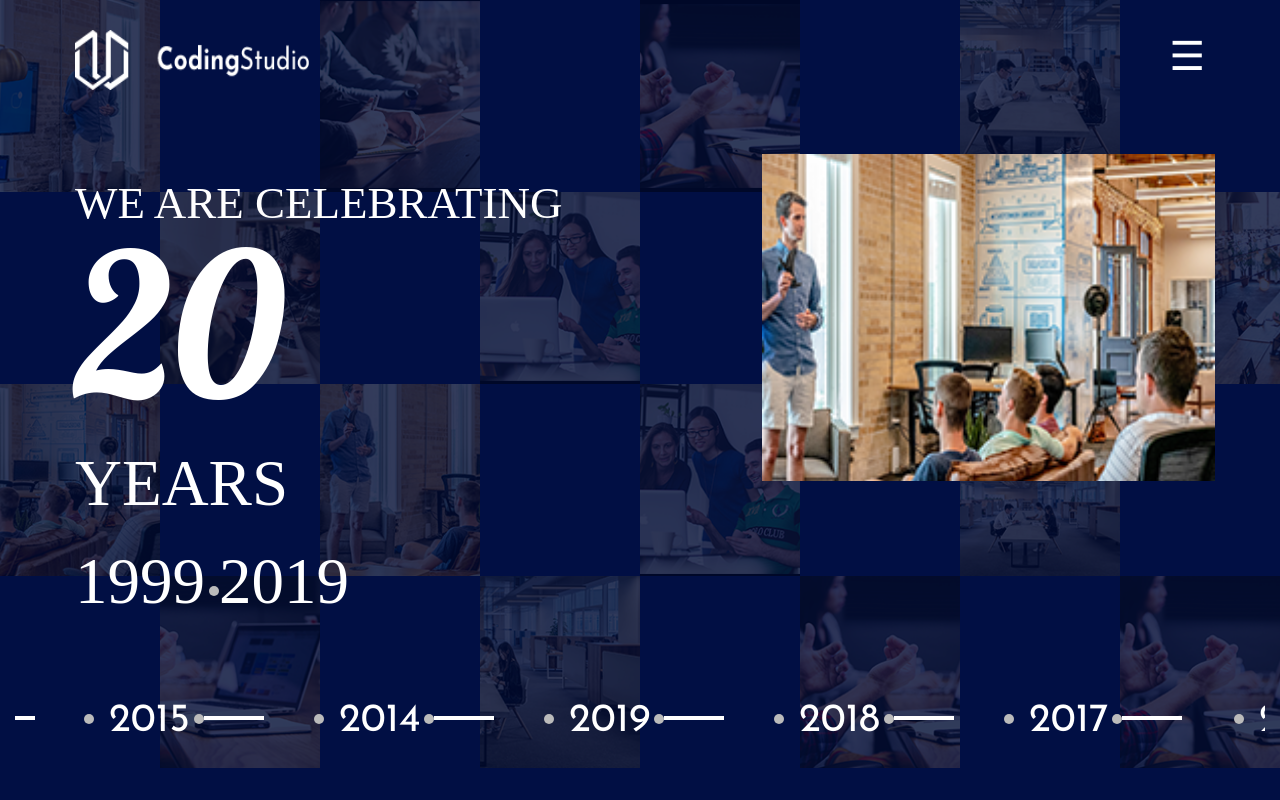
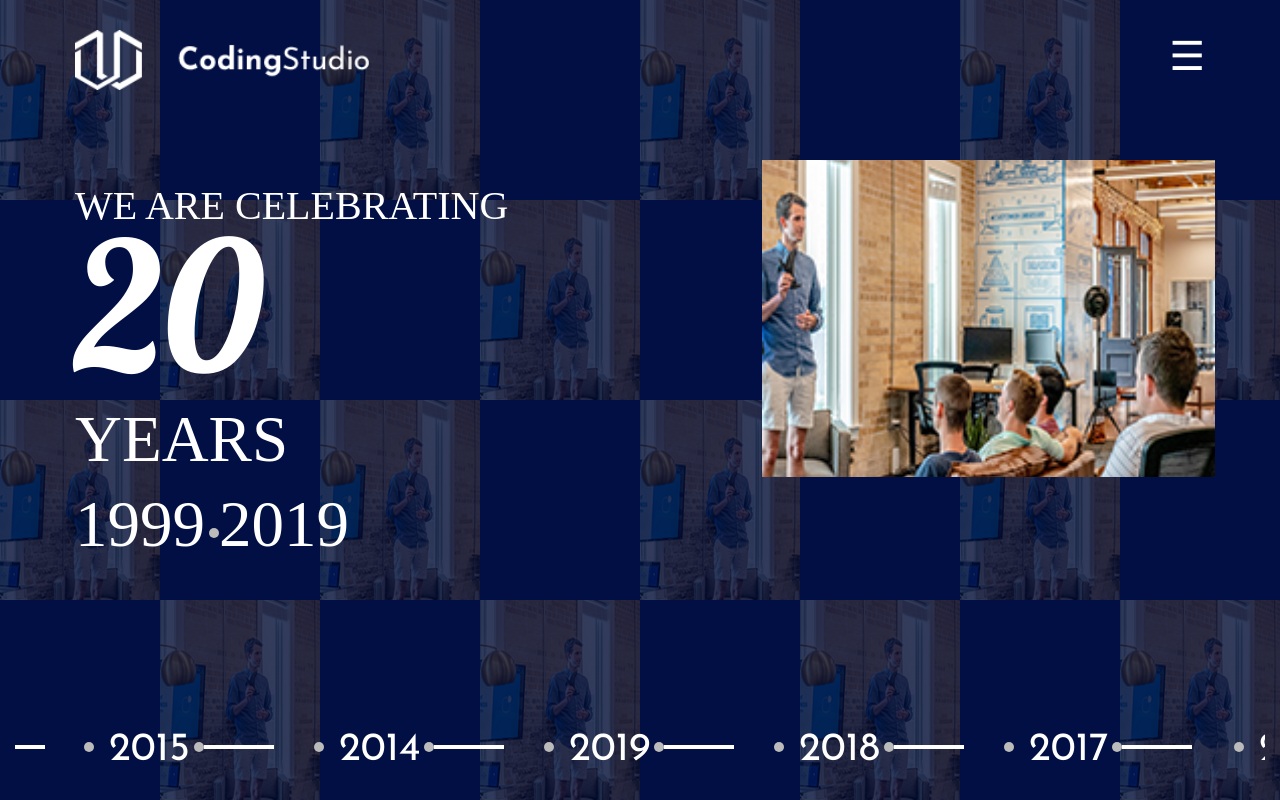
Before and after one commit to gangesh98/coding-studio, a plain HTML site: page index.html in a window 1280 px wide. Drawn offline with nearby package versions, Linux system fonts and the light colour scheme.

Commit message:
25th modi

```diff
--- a/index.html
+++ b/index.html
@@ -24,27 +24,20 @@
  <section class="inner-img">
 
   <div class="row header-back-img small-up-4 medium-up-8 large-up-8">
-    <div id="header-rw1-position-1" class="columns header-back-width ">
-      <img src="images/Layer 22.png">
-    </div>
+
+          <img id="header-rw1-position-1" class="columns header-back-width "src="images/Layer 22.png">
+
 
          <div id="header-rw1-position-2" class="columns header-back-width"></div>
 
-    <div id="header-rw1-position-3" class="columns header-back-width">
-      <img src="images/Layer 26.png">
-    </div>
-
+       <img id="header-rw1-position-1" class="columns header-back-width "src="images/Layer 22.png">
         <div id="header-rw1-position-4" class="columns header-back-width"></div>
 
-    <div id="header-rw1-position-5" class="columns header-back-width">
-      <img src="images/Layer 30.png">
-    </div>
+        <img id="header-rw1-position-1" class="columns header-back-width "src="images/Layer 22.png">
 
         <div id="header-rw1-position-6" class="columns header-back-width"></div>
 
-    <div id="header-rw1-position-7" class="columns header-back-width">
-      <img src="images/Layer 33.png">
-    </div>
+        <img id="header-rw1-position-1" class="columns header-back-width "src="images/Layer 22.png">
         <div id="header-rw1-position-8" class="columns header-back-width"></div>
   </div>
 
@@ -53,96 +46,68 @@
 
         </div>
 
-    <div id="header-rw2-position-2" class="columns header-back-width">
-      <img src="images/Layer 24.png">
-    </div>
-
+        <img id="header-rw1-position-1" class="columns header-back-width "src="images/Layer 22.png">
         <div id="header-rw2-position-3" class="columns header-back-width">
 
         </div>
-
-    <div id="header-rw2-position-4" class="columns header-back-width">
-     <img src="images/Layer 28.png">
-   </div>
+        <img id="header-rw1-position-1" class="columns header-back-width "src="images/Layer 22.png">
 
        <div id="header-rw2-position-5" class="columns header-back-width">
 
        </div>
 
-   <div id="header-rw2-position-6"class="columns header-back-width">
-    <img src="images/Layer 32.png">
-  </div>
+       <img id="header-rw1-position-1" class="columns header-back-width "src="images/Layer 22.png">
 
       <div id="header-rw2-position-7" class="columns header-back-width">
 
       </div>
-  <div id="header-rw2-position-8" class="columns header-back-width">
-    <img src="images/Layer 32.png">
-  </div>
+      <img id="header-rw1-position-1" class="columns header-back-width "src="images/Layer 22.png">
 
 
 </div>
 
 <div class="row header-back-img small-up-4 medium-up-8 large-up-8">
-  <div id="header-rw3-position-1" class="columns header-back-width">
-   <img src="images/Layer 23.png">
+
+          <img id="header-rw1-position-1" class="columns header-back-width "src="images/Layer 22.png">
+
+
+         <div id="header-rw1-position-2" class="columns header-back-width"></div>
+
+       <img id="header-rw1-position-1" class="columns header-back-width "src="images/Layer 22.png">
+        <div id="header-rw1-position-4" class="columns header-back-width"></div>
+
+        <img id="header-rw1-position-1" class="columns header-back-width "src="images/Layer 22.png">
+
+        <div id="header-rw1-position-6" class="columns header-back-width"></div>
+
+        <img id="header-rw1-position-1" class="columns header-back-width "src="images/Layer 22.png">
+        <div id="header-rw1-position-8" class="columns header-back-width"></div>
   </div>
 
- <div  id="header-rw3-position-2"class="columns header-back-width"></div>
-
- <div id="header-rw3-position-3" class="columns header-back-width">
-  <img src="images/Layer 27.png">
-</div>
-
-<div  id="header-rw3-position-4" class="columns header-back-width"></div>
-
-<div id="header-rw3-position-5" class="columns header-back-width">
-  <img src="images/Layer 31.png">
-</div>
-
-<div id="header-rw3-position-6" class="columns header-back-width"></div>
-
-<div id="header-rw3-position-7" class="columns header-back-width">
- <img src="images/Layer 34.png">
-</div>
-<div id="header-rw3-position-8" class="columns header-back-width"></div>
+  <div class="row header-back-img small-up-4 medium-up-8 large-up-8">
+        <div id="header-rw2-position-1" class="columns header-back-width">
 
         </div>
 
-<div class="row header-back-img small-up-4 medium-up-8 large-up-8">
-  <div id="header-rw4-position-1" class="columns header-back-width">
+        <img id="header-rw1-position-1" class="columns header-back-width "src="images/Layer 22.png">
+        <div id="header-rw2-position-3" class="columns header-back-width">
+
+        </div>
+        <img id="header-rw1-position-1" class="columns header-back-width "src="images/Layer 22.png">
+
+       <div id="header-rw2-position-5" class="columns header-back-width">
 
        </div>
 
-  <div id="header-rw4-position-2"class="columns header-back-width">
-    <img src="images/Layer 25.png">
-  </div>
+       <img id="header-rw1-position-1" class="columns header-back-width "src="images/Layer 22.png">
 
-  <div id="header-rw4-position-3" class="columns header-back-width">
+      <div id="header-rw2-position-7" class="columns header-back-width">
 
       </div>
+      <img id="header-rw1-position-1" class="columns header-back-width "src="images/Layer 22.png">
 
-  <div id="header-rw4-position-4" class="columns header-back-width">
-    <img src="images/Layer 29.png">
-  </div>
-
-  <div id="header-rw4-position-5" class="columns header-back-width">
 
 </div>
-
-  <div id="header-rw4-position-6" class="columns header-back-width">
-    <img src="images/Layer 35.png">
-  </div>
-
-  <div id="header-rw4-position-7" class="columns  header-back-width">
-
-  </div>
-  <div id="header-rw4-position-8" class="columns header-back-width">
-    <img src="images/Layer 35.png">
-  </div>
-
-</div>
-
 
 
 <header>
--- a/scss/style.scss
+++ b/scss/style.scss
@@ -58,7 +58,7 @@
 	background-color:#010f44;
   /*overflow: hidden;*/
 
-}
+
 
 .header-menu-bar{
 	 position: absolute;
@@ -69,9 +69,10 @@
     opacity: 1;
     top: 0;
 	img{
-		width: 25%;
+		/*width: 25%;*/
 		height: 100%;
 	}
+
 
 }
 
@@ -82,15 +83,22 @@
 	color: white;
 }
 @media only screen and (max-width:600px) {
+  .header-back-img{
+        height: 0vh;
+  }
+}
+
+
+@media only screen and (max-width:600px) {
 .header-menu-bar{
   text-align: center;
   position: absolute;
     z-index:999;
     opacity:1;
     top: 0;
-    padding: 0px;
+    padding: 5px;
     img{
-    width: 80%;
+    width: 100%;
     height: auto;
     }
 }
@@ -100,7 +108,7 @@
 .header-back-img {
 	max-width: 100%;
 	background-color:#010f44;
-  height: 24vh;
+  height: 25vh;
   z-index: 2;
   opacity: 0.4;
 }
@@ -147,20 +155,20 @@
   padding-left: 75px;
 	h3{
 		margin-top: 18px;
-    font-size: 45px;
+    font-size: 40px;
     font-family: 'Slabo 27px', serif;
 
 	}
 	h1{
 		font-family: 'Josefin Sans', sans-serif;
-		font-size: 200px;
+		font-size: 180px;
 		font-family: 'Lobster', cursive;
-    line-height: 80%;
+    line-height: 70%;
 	}
 	p{
 		font-size: 65px;
     font-family: 'Slabo 27px', serif;
-	  line-height: 75%;
+	  line-height: 65%;
 	}
 }
 .header-menu-bar ,.header-menu-icon{
@@ -177,22 +185,21 @@
 @media only screen and (max-width:600px) {
 	.main-cont{
 		position: absolute;
-    top: 10%;
+    top: 5%;
 		h3{
 			font-size: 25px;
-    margin-bottom: 20px;
+   /* margin-bottom: 20px;*/
 		}
 		h1{
-			font-size: 100px;
+			font-size: 80px;
 		}
 	}
 	.main-cont-left{
     padding: 0px;
     text-align: center;
-    p{line-height: 50%;}
-		/*text-align: center;
-    text-align: center;
-    padding-left: 0px;*/
+    p{line-height: 50%;
+    font-size: 35px;}
+
 
 	}
 
@@ -203,7 +210,7 @@
 {
 	.main-cont h3 {
 
-		font-size: 45px;
+		font-size: 55px;
 
 	}
 	.main-cont h1 {
@@ -212,7 +219,7 @@
 
 	}
 	.main-img-right img {
-		margin-top: 43px;
+		margin-top: 35px;
 	}
 }
 
@@ -233,16 +240,16 @@
 
 	img{
 		width: 90%;
-		height: 70%;
+		height: 80%;
 		object-fit: cover;
 		text-align: left;
 	}
 
 }
-@media only screen and (max-width:600px) {
+@media only screen and (min-width:600px) {
  .main-img-right{
  img {
-  width: 100%;
+  width: 90%;
     height: 70%;
     object-fit: cover;
     text-align: left;
@@ -368,7 +375,7 @@
     display: flex !important;
     color: white;
     position: absolute;
-    top: 120%;
+    top: 104%;
     width: 100%;
     z-index: 999;
     opacity: 1;
@@ -398,7 +405,7 @@
     position: absolute;
     padding: 5px;
     border-top: 3px solid #fff;
-    width: 26px;
+    width: 45px;
     top: 7px;
   }
 }
@@ -430,6 +437,7 @@
     width: 10px;
     background-color: #bbb;
     border-radius: 50%;
+
     display: inline-block;
 }
 .nav-pannel a {
@@ -442,11 +450,42 @@
     position: absolute;
     padding: 5px;
     border-top: 4px solid #fff;
-    width: 51px;
+    width: 45px;
     top: 25px;
 }
 }
 @media only screen and (min-width : 1024px) and (max-width : 1366px)
+{
+  .dot {
+    margin-left: 4px;
+    margin-bottom: 8px;
+    height: 10px;
+    width: 10px;
+    background-color: #bbb;
+    border-radius: 50%;
+    display: inline-block;
+}
+.nav-pannel a {
+
+    font-size: 40px;
+    color: white;
+    margin: 10px 0px 10px 15px;
+}
+.nav-pannel:after {
+    content: "";
+    position: absolute;
+    padding: 5px;
+    border-top: 4px solid #fff;
+    width: 70px;
+    top: 25px;
+}
+.wrapper .header-menu-bar img {
+    width: 40%;
+    height: 100%;
+}
+}
+
+@media only screen and (min-width : 1366px) and (max-width : 1440px)
 {
   .dot {
     margin-left: 4px;
@@ -458,6 +497,7 @@
     display: inline-block;
 }
 .nav-pannel a {
+
     font-size: 40px;
     color: white;
     margin: 10px 0px 10px 15px;
@@ -467,7 +507,17 @@
     position: absolute;
     padding: 5px;
     border-top: 4px solid #fff;
-    width: 60px;
+    width: 111px;
     top: 25px;
 }
+.wrapper .header-menu-bar img {
+    width: 40%;
+    height: 100%;
 }
+
+}
+
+}
+ @media only screen and (max-width:600px) {
+.wrapper .main-img-right img {width: 100%;}
+}
```
Also changed, not shown: css/style.css, 1 other file. Lines whose indentation alone changed are shown as unchanged.
